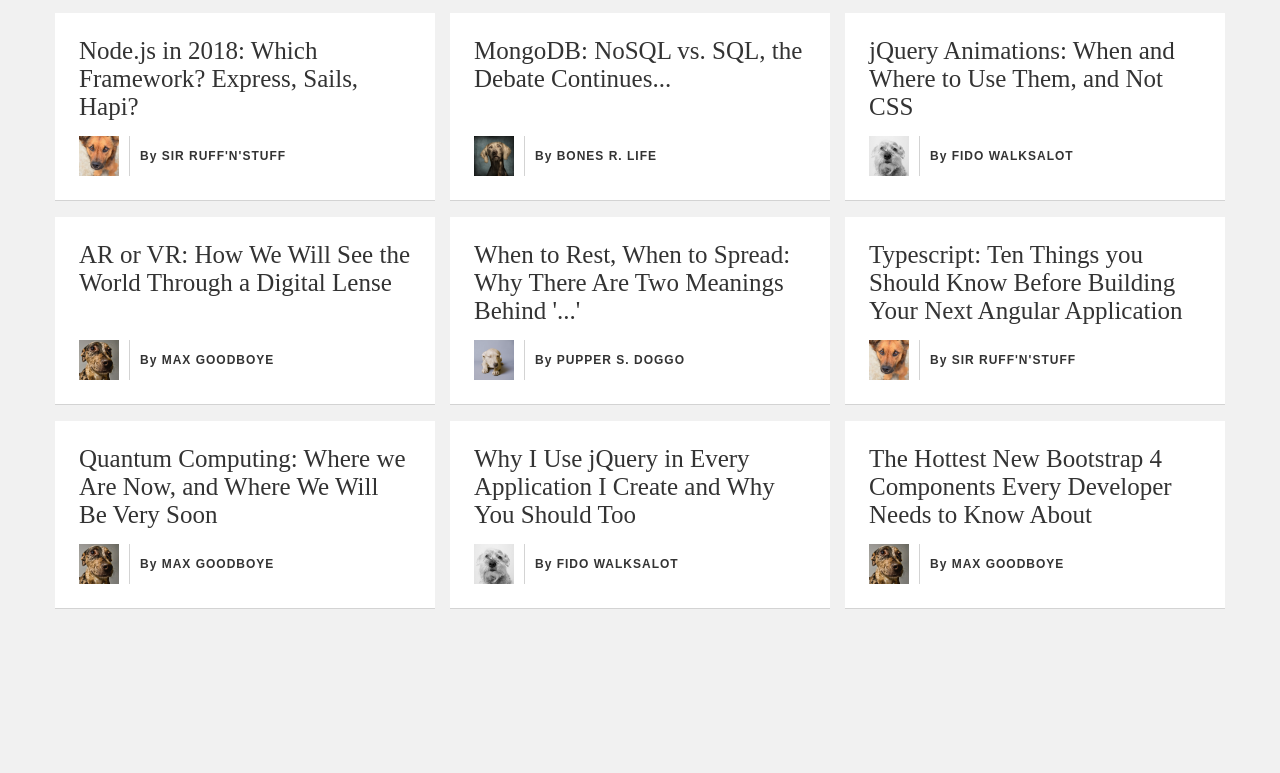
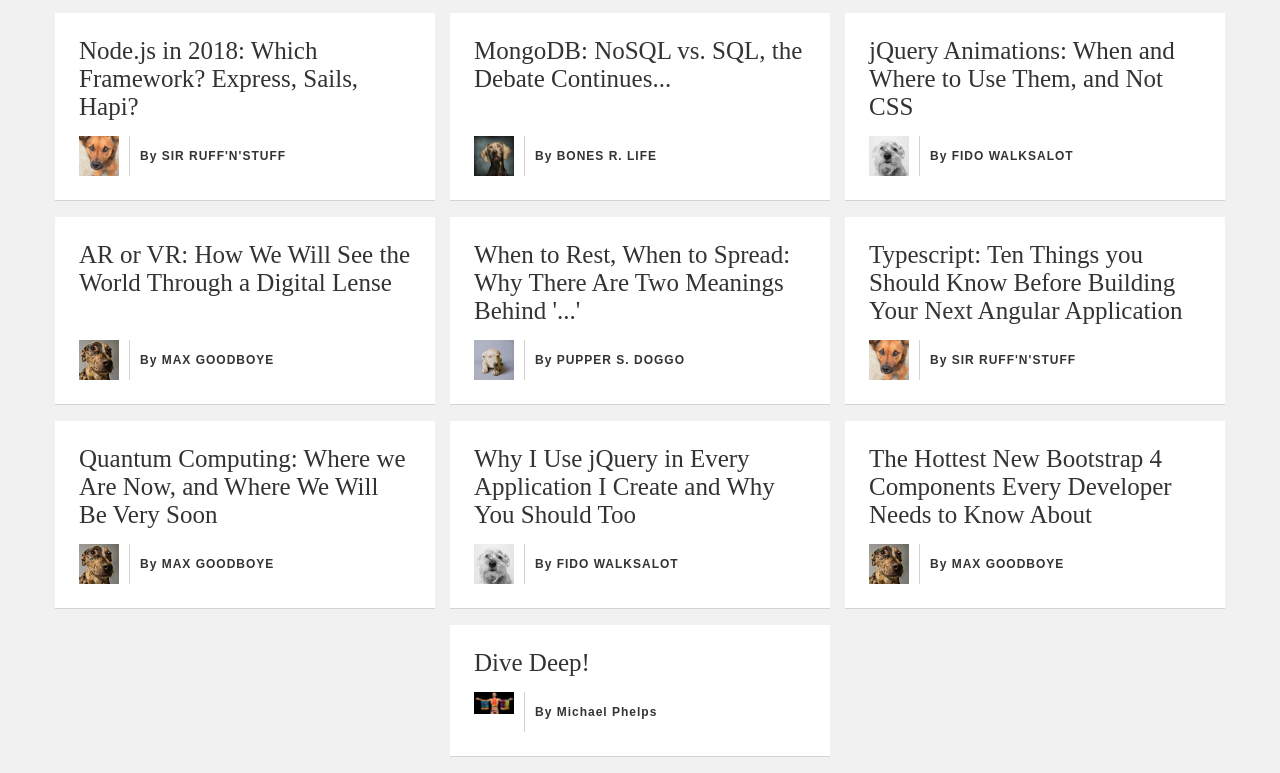
Before and after one commit to bloominstituteoftechnology/Sprint-Challenge-Applied-Javascript, a plain HTML site: page index.html in a window 1280 px wide. Shown: the part 622-1395 px from the top of the page. Before the commit the page ends 1247 px from the top, so only its background shows below. Drawn offline with nearby package versions, Linux system fonts and the light colour scheme; a web font is replaced by a local one.

Commit message:
Huthman King - Spring-Challenge added an article

```diff
--- a/index.html
+++ b/index.html
@@ -213,6 +213,16 @@
       </div>
     </div>
 
+    <div class="card" data-tab="technology">
+      <div class="headline">Dive Deep!</div>
+      <div class="author">
+        <div class="img-container">
+          <img src="./assets/phelps.jpg" />
+        </div>
+        <span>By Michael Phelps</span>
+      </div>
+    </div>
+
   </div>
 </body>
 
```
Also changed, not shown: assets/phelps.jpg (added).
